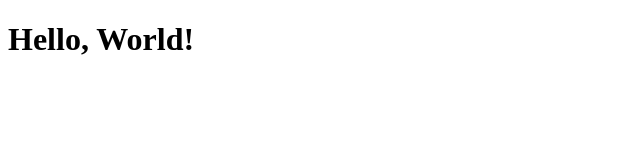
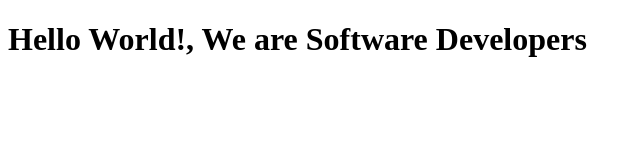
Before and after one commit to asifshahristani/collab, a plain HTML site: page index.html in a window 1280 px wide. Shown: the whole page, without its empty margins (0-642 px from the left). Drawn offline with Linux system fonts and the light colour scheme.

Commit message:
i added whats needed

```diff
--- a/index.html
+++ b/index.html
@@ -9,7 +9,7 @@
   <body>
     <script src="https://cdn.freecodecamp.org/testable-projects-fcc/v1/bundle.js"></script>
 
-    <h1>Hello, World!</h1>
+    <h1>Hello World!, We are Software Developers</h1>
 
 
     <script  src="js/index.js"></script>
```
